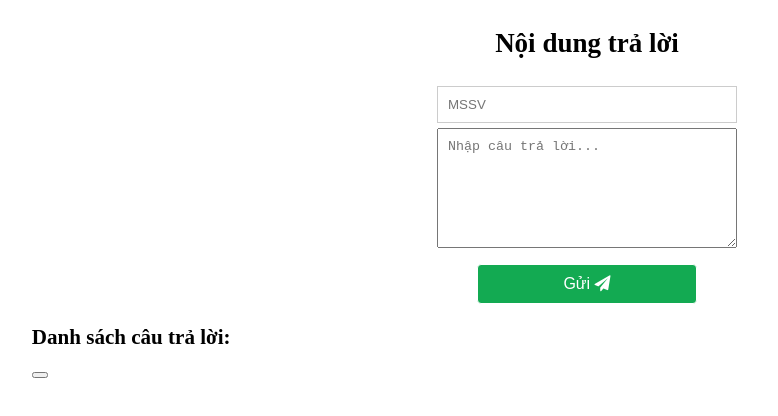
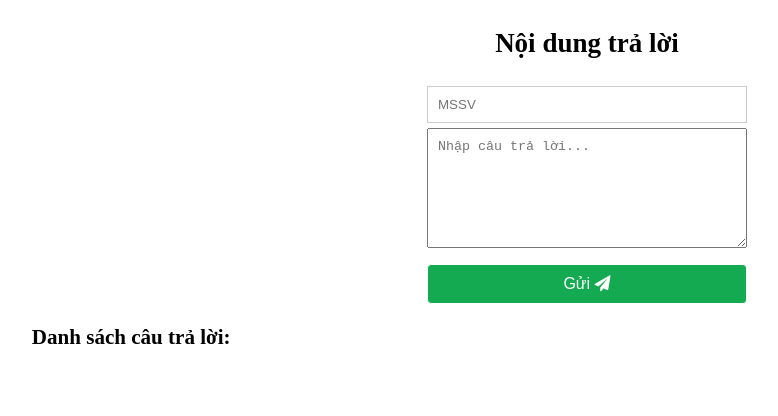
Before and after one commit to hoaithuan94/db, a plain HTML site: page answer.html in a window 1280 px wide. Shown: the whole page, without its empty margins (53-831 px from the left). Drawn offline with Linux system fonts and the light colour scheme; no server answers; a web font is replaced by a local one.

Commit message:
Update style.css

```diff
--- a/style.css
+++ b/style.css
@@ -31,7 +31,7 @@ html {
     min-height: 50px;
     max-height: 200px;
     margin: 8px;
-    padding: 4px;
+    padding: 8px;
     text-align: left;
     background-color: white;
     border-radius: 10px;
@@ -51,7 +51,7 @@ html {
     border: 1px solid;
     border-radius: 4px;
     color: #fff;
-    width: 220px;
+    width: 320px;
     cursor: pointer;
     font-size: 16px;
     padding: 10px 25px;
@@ -62,6 +62,15 @@ html {
 }
 
 
+.rm{
+    width: 150px;
+    height: 150px;
+    background: transparent;
+    border: none;
+    position: fixed;
+    bottom: 0;
+    right: 0;
+}
 
 
 .book a:link {
@@ -80,14 +89,14 @@ html {
 
 
 input[type='text'] {
-  width: 300px;
+  width: 320px;
   padding: 10px;
   margin: 5px;
   border: 1px solid #ccc;
 }
 
 textarea {
-  width: 300px;
+  width: 320px;
   height: 120px;
   padding: 10px;
 }
@@ -97,6 +106,8 @@ span{
   font-size: 14px;
   color: green;
 }
+
+
 
 
 @media screen and (max-width: 768px) {
```
